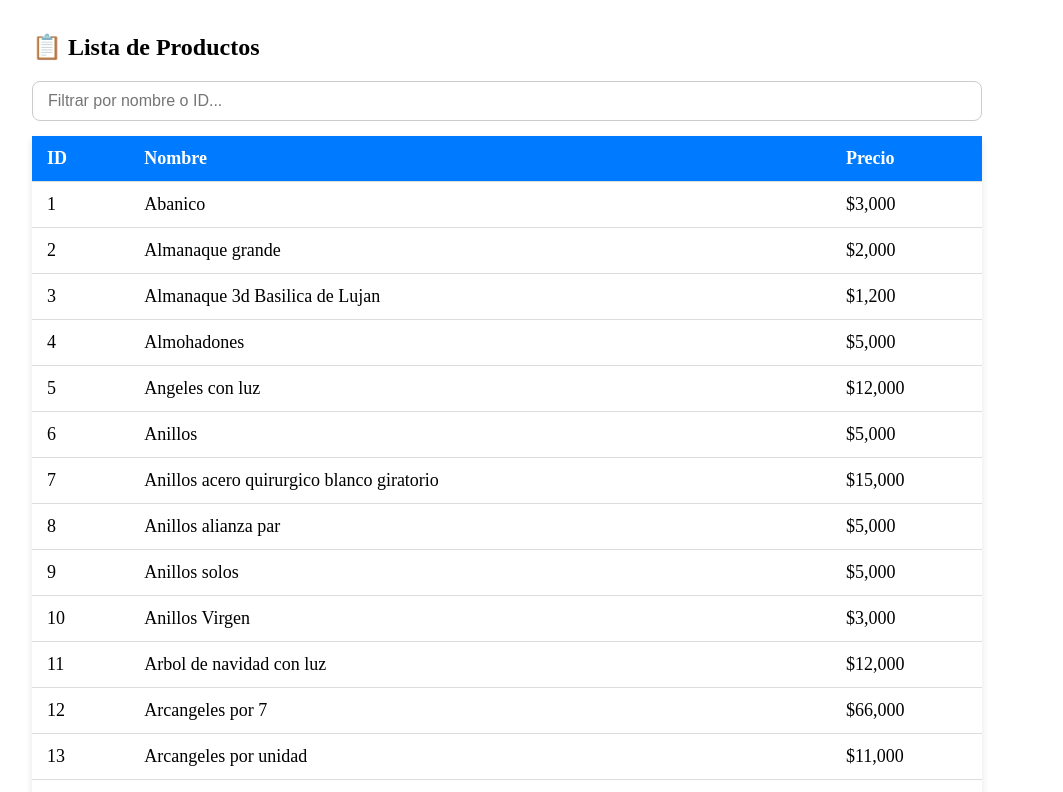
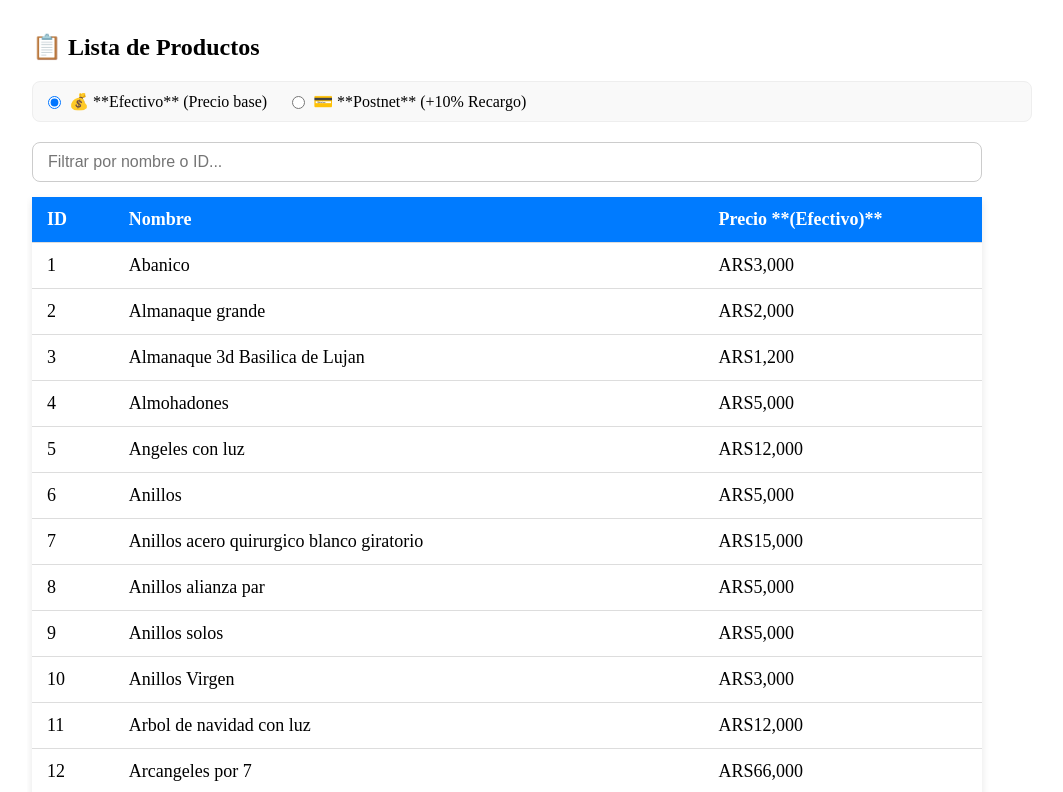
Before and after one commit to alvarosaccomani/ATSMarket-web-app, an Angular app: page / in a window 1280 px wide. Shown: the top 792 px of the page, without its empty margins (108-1171 px from the left). Built offline with nearby package versions, Linux system fonts and the light colour scheme.

Commit message:
i add method getFinalPrice to app component

```diff
--- a/src/app/app.component.html
+++ b/src/app/app.component.html
@@ -1,5 +1,16 @@
 <div class="product-list-container">
   <h2>📋 Lista de Productos</h2>
+
+  <div class="payment-controls">
+    <label>
+      <input type="radio" name="payment" value="efectivo" [(ngModel)]="paymentMethod" checked>
+      💰 **Efectivo** (Precio base)
+    </label>
+    <label>
+      <input type="radio" name="payment" value="postnet" [(ngModel)]="paymentMethod">
+      💳 **Postnet** (+10% Recargo)
+    </label>
+  </div>
 
   <div class="filter-controls">
     <input type="text" placeholder="Filtrar por nombre o ID..." [(ngModel)]="filterText" (input)="applyFilter()"
@@ -12,14 +23,14 @@
         <tr>
           <th>ID</th>
           <th>Nombre</th>
-          <th>Precio</th>
+          <th>Precio **({{ paymentMethod === 'efectivo' ? 'Efectivo' : 'Postnet' }})**</th>
         </tr>
       </thead>
       <tbody>
         <tr *ngFor="let product of filteredProducts">
           <td>{{ product.id }}</td>
           <td>{{ product.nombre }}</td>
-          <td>{{ product.precio | currency:'USD':'symbol':'1.0-2' }}</td>
+          <td>{{ getFinalPrice(product.precio) | currency:'ARS':'symbol':'1.0-2' }}</td>
         </tr>
       </tbody>
       <tfoot *ngIf="filteredProducts.length === 0">
--- a/src/app/app.component.scss
+++ b/src/app/app.component.scss
@@ -40,7 +40,25 @@
     width: 95%;
 }
 
-/* Input de Filtrado */
+/* Estilos para el bloque de controles de pago */
+.payment-controls {
+    display: flex;
+    gap: 20px;
+    margin-bottom: 20px;
+    padding: 10px;
+    border: 1px solid #eee;
+    border-radius: 8px;
+    background-color: #f9f9f9;
+}
+
+.payment-controls label {
+    cursor: pointer;
+    display: flex;
+    align-items: center;
+    gap: 5px;
+}
+
+/* Ajuste del input de filtrado para que no choque con los radios */
 .filter-input {
     width: 100%;
     padding: 10px 15px;
--- a/src/app/app.component.ts
+++ b/src/app/app.component.ts
@@ -1,4 +1,4 @@
-import { Component } from '@angular/core';
+import { Component, OnInit } from '@angular/core';
 import { CommonModule } from '@angular/common';
 import { FormsModule } from '@angular/forms';
 
@@ -6,11 +6,12 @@ import { FormsModule } from '@angular/forms';
 interface Product {
   id: number;
   nombre: string;
-  precio: number;
+  precio: number; // Precio base (Efectivo)
 }
 
 @Component({
   selector: 'app-root',
+  standalone: true, // Si usas Angular 15+, usa standalone
   imports: [
     CommonModule,
     FormsModule
@@ -18,8 +19,12 @@ interface Product {
   templateUrl: './app.component.html',
   styleUrl: './app.component.scss'
 })
-export class AppComponent {
+export class AppComponent implements OnInit {
   title = 'ATSMarket-web-app';
+
+  // 💡 NUEVOS ATRIBUTOS para el manejo de pagos
+  paymentMethod: 'efectivo' | 'postnet' = 'efectivo'; // Por defecto: Efectivo
+  private readonly RECARGO_POSTNET = 0.10; // 10%
 
   products: Product[] = [
     {
@@ -609,17 +614,23 @@ export class AppComponent {
     }
   ]
 
-  // 3. Lista que se muestra en la vista (será la lista filtrada)
   filteredProducts: Product[] = [];
-
-  // 4. Modelo para el input de filtrado
   filterText: string = '';
 
   constructor() { }
 
   ngOnInit(): void {
-    // Inicialmente, la lista filtrada es igual a la lista completa
     this.filteredProducts = [...this.products];
+  }
+
+  // 💡 NUEVO MÉTODO: Calcula el precio final basado en el método de pago seleccionado.
+  getFinalPrice(basePrice: number): number {
+    if (this.paymentMethod === 'postnet') {
+      // Precio + 10% de recargo
+      return basePrice * (1 + this.RECARGO_POSTNET);
+    }
+    // Si es 'efectivo', devuelve el precio base
+    return basePrice;
   }
 
   /**
```
